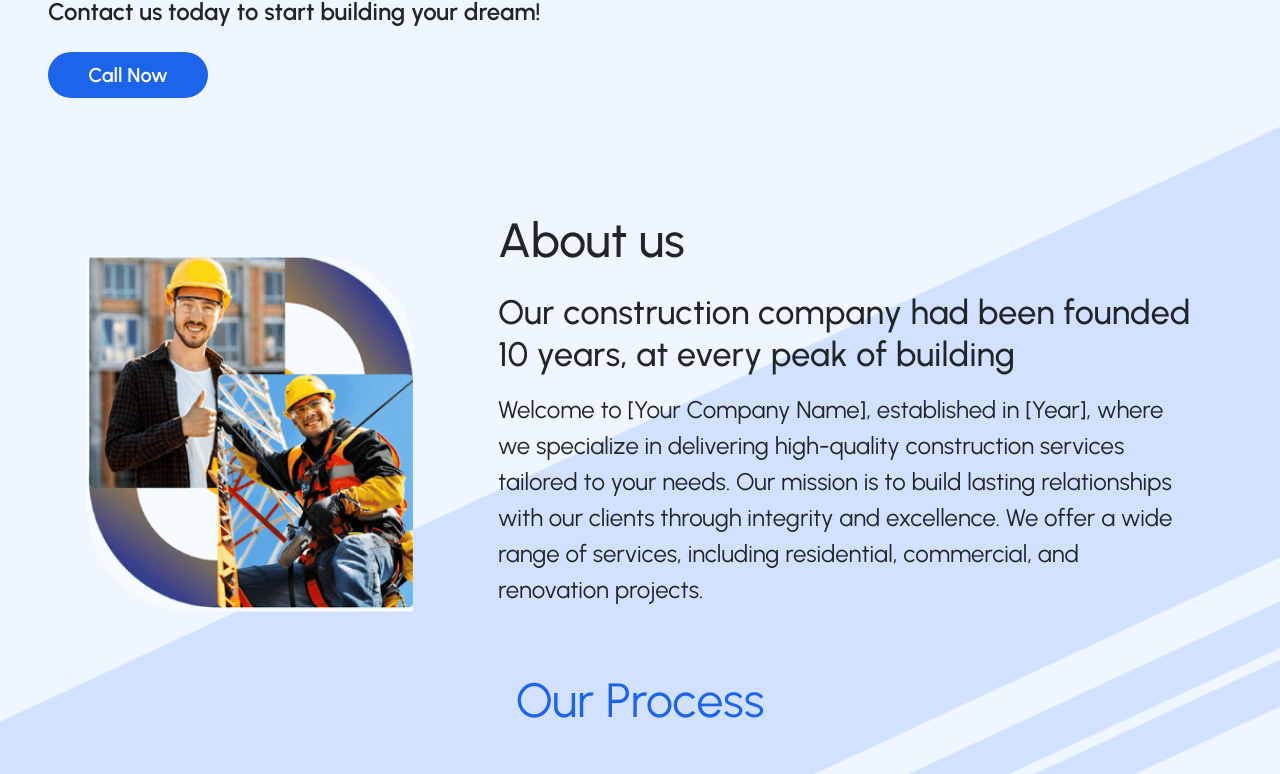
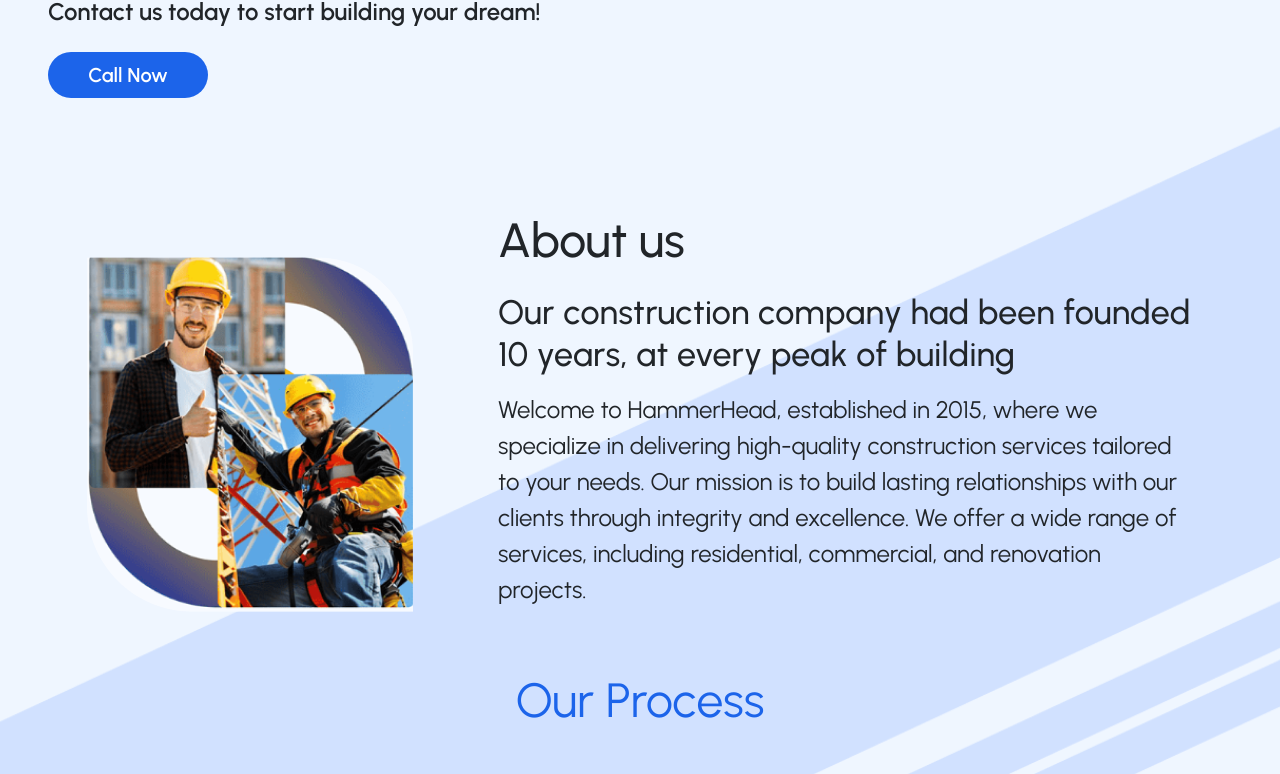
Before and after one commit to AbdulRazaque665/Hammer-Head, a React (Create React App) app: page / in a window 1280 px wide. Shown: the part 412-1186 px from the top of the page. Built offline with nearby package versions, Linux system fonts and the light colour scheme.

Commit message:
edit about

```diff
--- a/src/components/aboutUs/AboutsUs.jsx
+++ b/src/components/aboutUs/AboutsUs.jsx
@@ -27,7 +27,7 @@
               variant="h5"
               className="fw-normal lh-base mt-4 mt-md-2 mt-lg-3 mb-3"
             >
-              Welcome to [Your Company Name], established in [Year], where we
+              Welcome to HammerHead, established in 2015, where we
               specialize in delivering high-quality construction services
               tailored to your needs. Our mission is to build lasting
               relationships with our clients through integrity and excellence.
```
